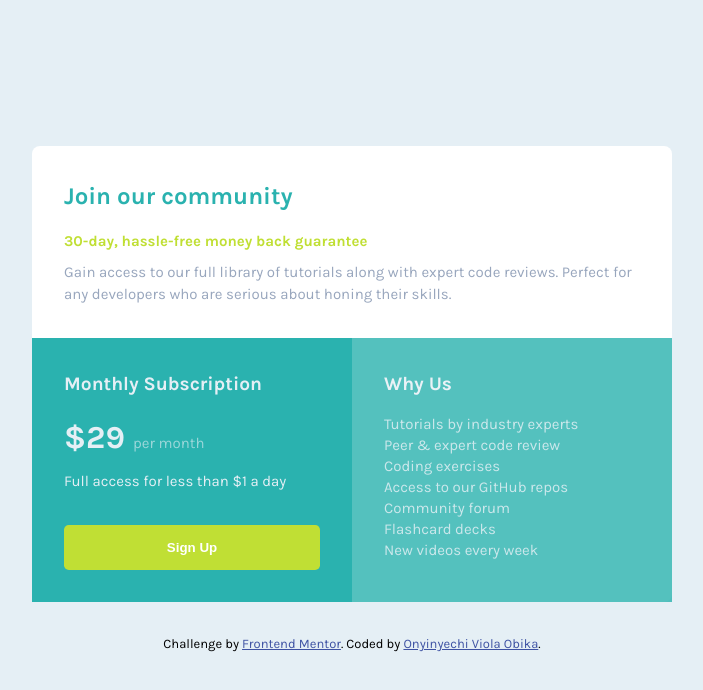
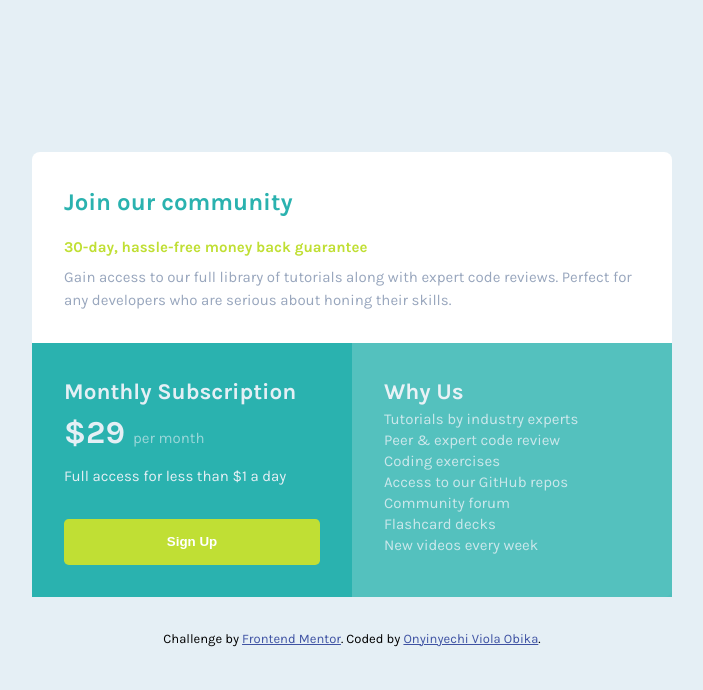
Before and after one commit to Obikaviola/single-price-grid-component, a plain HTML site: page index.html in a window 1280 px wide. Shown: the whole page, without its empty margins (288-991 px from the left). Drawn offline with Linux system fonts and the light colour scheme.

Commit message:
modified index.html and README.md files

```diff
--- a/index.html
+++ b/index.html
@@ -28,7 +28,7 @@
 
     <main>
       <section class="monthly">
-        <h1 class="karla-bold">Monthly Subscription</h1>
+        <h2 class="karla-bold">Monthly Subscription</h2>
 
         <p class="amount">&dollar;29 <span class="per">per month</span></p>
 
@@ -39,7 +39,7 @@
 
       <section class="why">
 
-        <h1 class="karla-bold">Why Us</h1>
+        <h2 class="karla-bold">Why Us</h2>
 
         <p>Tutorials by industry experts</p>
         <p>Peer &amp; expert code review</p>
```
Also changed, not shown: 1 other file.
